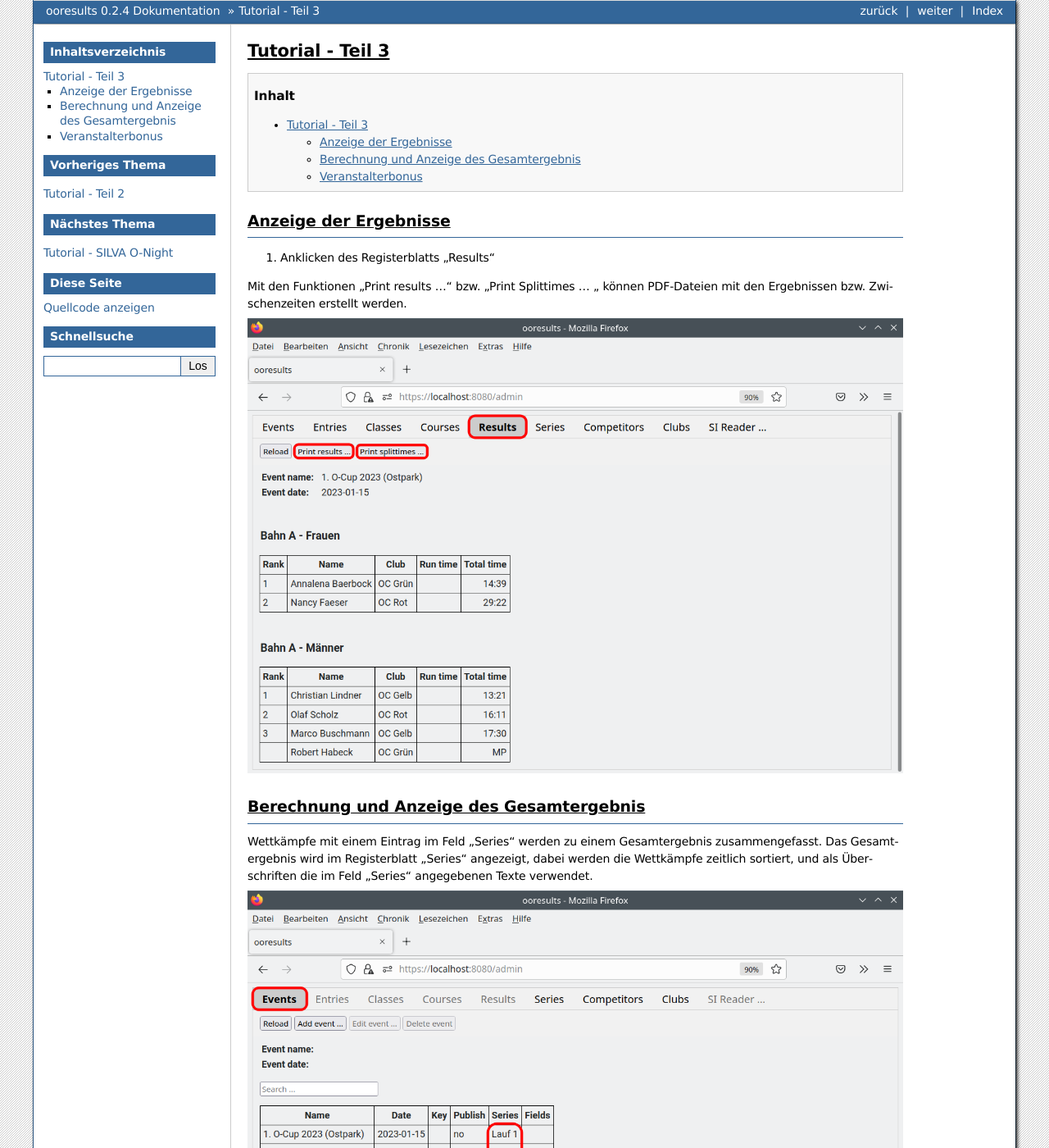
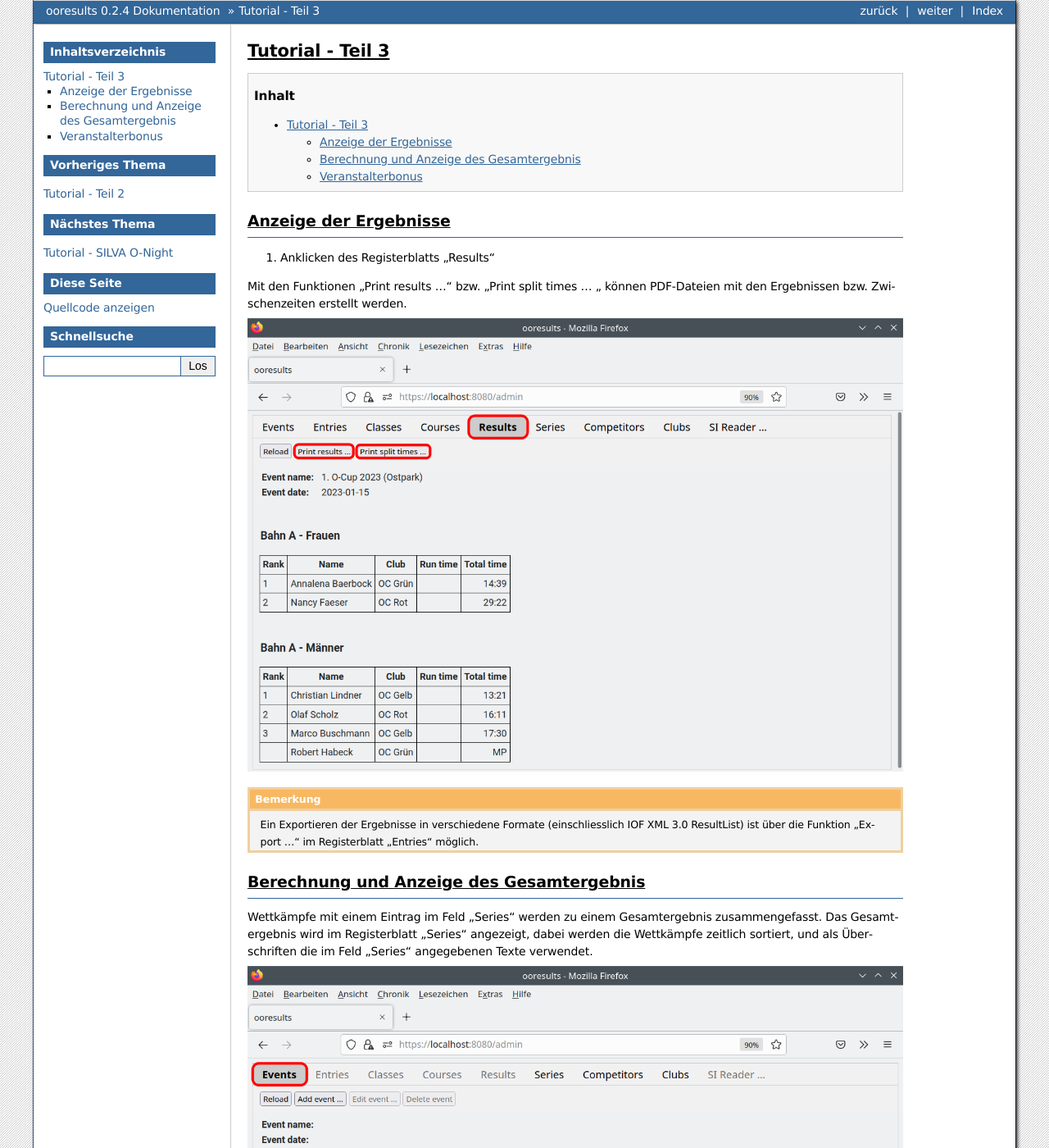
Before and after one commit to rgarus/ooresults, a Sphinx documentation site: the page built from docs/source/tutorial_3.rst, in a window 1280 px wide and 1400 px high. Shown: the whole window at 82% size. Built offline with Sphinx 7.4.7, drawn with Linux system fonts in a browser that asks for light colours.

Commit message:
Notes on importing course data and exporting result lists added to the documentation

```diff
--- a/docs/source/tutorial_1.rst
+++ b/docs/source/tutorial_1.rst
@@ -146,6 +146,11 @@
 
 .. image:: images/course_2.png
 
+.. note::
+
+   Anstatt die Bahndaten manuell einzugeben können die Bahndaten auch mit der Funktion "Import ..." importiert werden.
+   Die Bahndaten müssen dazu im Format IOF XML 3.0 CourseData vorliegen.
+
 
 Anlegen der Kategorien
 ----------------------
--- a/docs/source/tutorial_3.rst
+++ b/docs/source/tutorial_3.rst
@@ -12,10 +12,15 @@
 
 1. Anklicken des Registerblatts "Results"
 
-Mit den Funktionen "Print results ..." bzw. "Print Splittimes ... " können PDF-Dateien
+Mit den Funktionen "Print results ..." bzw. "Print split times ... " können PDF-Dateien
 mit den Ergebnissen bzw. Zwischenzeiten erstellt werden.
 
 .. image:: images/results_1_edited.png
+
+.. note::
+
+   Ein Exportieren der Ergebnisse in verschiedene Formate (einschliesslich IOF XML 3.0 ResultList)
+   ist über die Funktion "Export ..." im Registerblatt "Entries" möglich.
 
 
 Berechnung und Anzeige des Gesamtergebnis
```
Also changed, not shown: docs/source/images/results_1.png, docs/source/images/results_1_edited.png, 1 other file.
